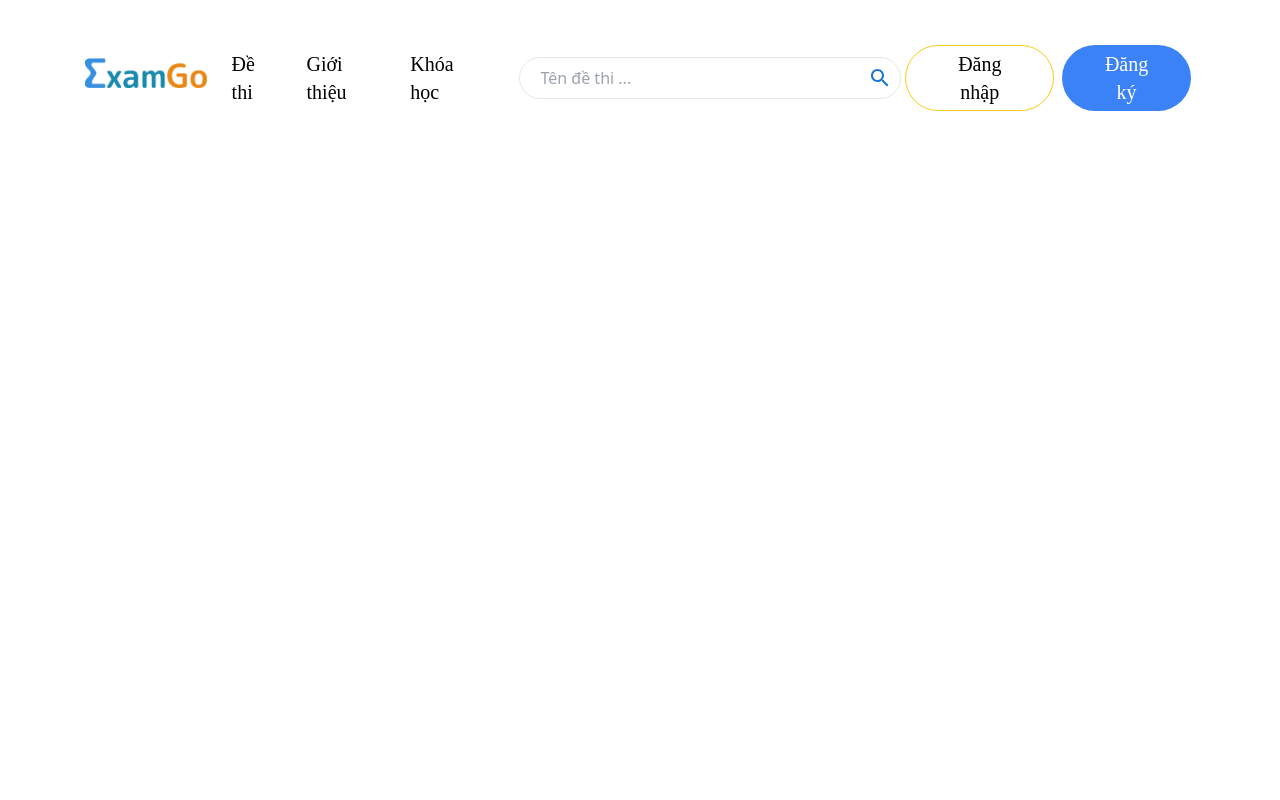
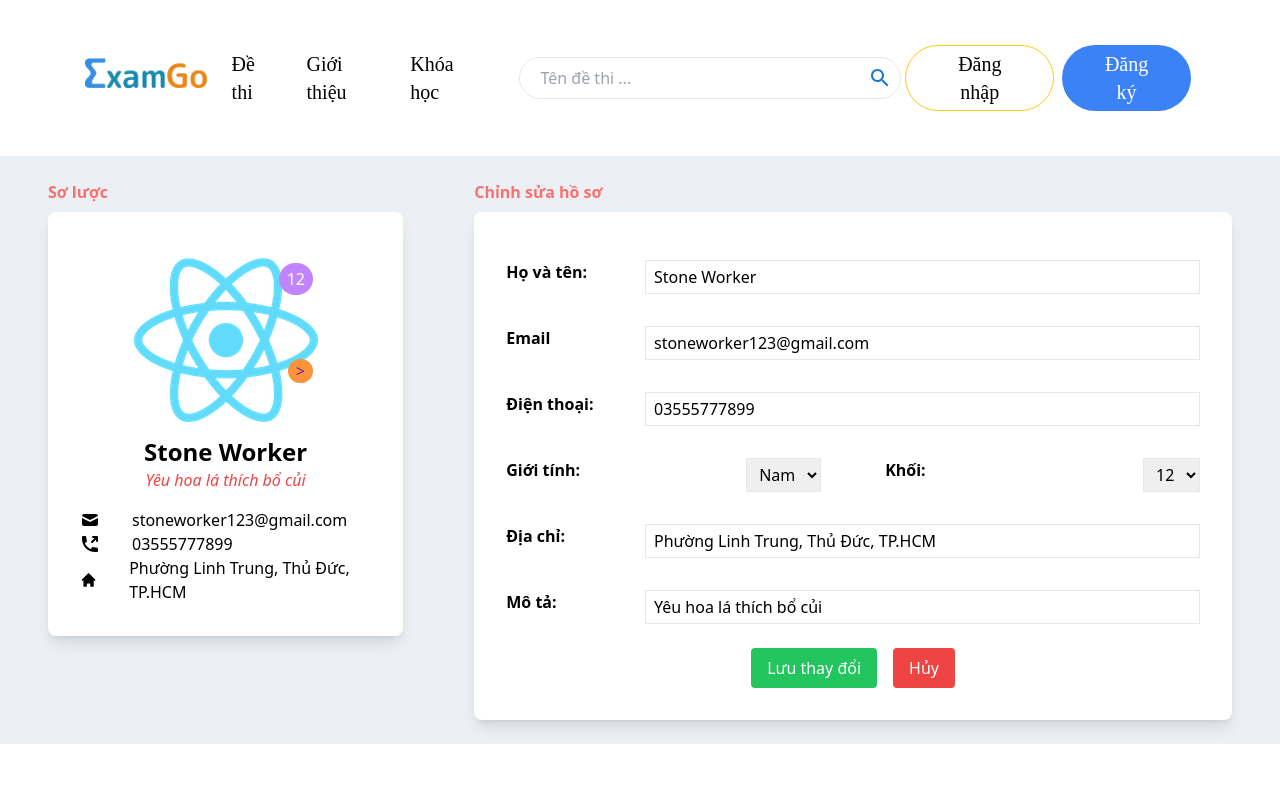
Before and after one commit to dungnguyenq1w2/ExamGo, a React (Create React App) app in the folder front-end/: page /user/edit in a window 1280 px wide. Shown: the top 800 px of the page. Built offline with nearby package versions, Linux system fonts and the light colour scheme.

Commit message:
add EditInfo component

```diff
--- a/front-end/src/features/User/index.jsx
+++ b/front-end/src/features/User/index.jsx
@@ -1,11 +1,12 @@
 import React from 'react';
 import { Route, Routes } from 'react-router-dom';
 import UserProfile from './pages/UserProfile';
-
+import EditInfo from './pages/EditInfo'
 function UserFeature(props) {
 	return (
 		<Routes>
 			<Route path="me" element={<UserProfile />} />
+			<Route path="edit" element={<EditInfo />} />
 		</Routes>
 	);
 }
--- /dev/null
+++ b/front-end/src/features/User/pages/EditInfo.jsx
@@ -0,0 +1,124 @@
+import React from 'react';
+import { useState } from 'react';
+const userInfo = {
+    name: "Stone Worker",
+    quote: "Yêu hoa lá thích bổ củi",
+    email: "stoneworker123@gmail.com",
+    phone: "03555777899",
+    address: "Phường Linh Trung, Thủ Đức, TP.HCM",
+    grade: 12,
+    gender: 1,
+}
+
+function EditInfo(props) {
+    const [userInfoInput, setUserInfoInput] = useState(userInfo);
+    const handleOnInputChange = (e) => {
+        setUserInfoInput(prev =>{
+            return {
+                ...prev,
+                [e.target.id]: e.target.value
+            }
+        })
+    }
+
+    return (
+        <div className="px-12 flex flex-col sm:text-[16px] bg-[#ECF0F4] py-6">
+            <div className="flex justify-between w-full">
+                <div className="flex flex-col basis-[30%]">
+                    <p className='font-bold text-red-400 mb-2'>Sơ lược</p>
+                    <div className="rounded-lg shadow-lg p-8 bg-white">
+                        <div className='text-center mb-4'>
+                            <div className='relative flex justify-center'>
+                                <img className='h-full rounded-full' src="/logo192.png" alt="avatar" />
+                                <div className='absolute top-[10%] right-[20%] px-2 py-1 rounded-full bg-purple-400 border-purple text-white'>{userInfo.grade}</div>
+                                <div className='absolute top-[60%] right-[20%] px-2 rounded-full bg-orange-400 text-purple-800'>{userInfo.gender ? ">" : "<"}</div>
+                            </div>
+                            <p className='font-bold text-2xl'>{userInfo.name}</p>
+                            <p className='italic text-red-500'>{userInfo.quote}</p>
+
+                        </div>
+                        <div>
+                            <div className='flex items-center'>
+                                <svg xmlns="http://www.w3.org/2000/svg" className="h-5 w-5" viewBox="0 0 20 20" fill="currentColor">
+                                    <path d="M2.003 5.884L10 9.882l7.997-3.998A2 2 0 0016 4H4a2 2 0 00-1.997 1.884z" />
+                                    <path d="M18 8.118l-8 4-8-4V14a2 2 0 002 2h12a2 2 0 002-2V8.118z" />
+                                </svg>
+                                <span className='ml-8'>{userInfo.email}</span>
+                            </div>
+                            <div className='flex items-center'>
+                                <svg xmlns="http://www.w3.org/2000/svg" className="h-5 w-5" viewBox="0 0 20 20" fill="currentColor">
+                                    <path d="M17.924 2.617a.997.997 0 00-.215-.322l-.004-.004A.997.997 0 0017 2h-4a1 1 0 100 2h1.586l-3.293 3.293a1 1 0 001.414 1.414L16 5.414V7a1 1 0 102 0V3a.997.997 0 00-.076-.383z" />
+                                    <path d="M2 3a1 1 0 011-1h2.153a1 1 0 01.986.836l.74 4.435a1 1 0 01-.54 1.06l-1.548.773a11.037 11.037 0 006.105 6.105l.774-1.548a1 1 0 011.059-.54l4.435.74a1 1 0 01.836.986V17a1 1 0 01-1 1h-2C7.82 18 2 12.18 2 5V3z" />
+                                </svg>
+                                <span className='ml-8'>{userInfo.phone}</span>
+                            </div>
+                            <div className='flex items-center'>
+                                <svg xmlns="http://www.w3.org/2000/svg" className="h-5 w-5" viewBox="0 0 20 20" fill="currentColor">
+                                    <path d="M10.707 2.293a1 1 0 00-1.414 0l-7 7a1 1 0 001.414 1.414L4 10.414V17a1 1 0 001 1h2a1 1 0 001-1v-2a1 1 0 011-1h2a1 1 0 011 1v2a1 1 0 001 1h2a1 1 0 001-1v-6.586l.293.293a1 1 0 001.414-1.414l-7-7z" />
+                                </svg>
+                                <span className='ml-8'>{userInfo.address}</span>
+                            </div>
+                        </div>
+                    </div>
+                </div>
+
+                <div className="flex flex-col md:basis-[64%] md:min-h-full ">
+                    <p className='font-bold text-red-400 mb-2'>Chỉnh sửa hồ sơ</p>
+                    <form className="rounded-lg shadow-lg flex-1 bg-white py-8">
+                        <div className="flex py-4 px-8">
+                            <label htmlFor='name' className='basis-[20%] font-semibold'>Họ và tên:</label>
+                            <input id="name" name='name' className='basis-[80%] border px-2 py-1' value={userInfoInput.name} onChange={e => handleOnInputChange(e)} />
+                        </div>
+                        <div className="flex py-4 px-8">
+                            <label htmlFor="email" className='basis-[20%] font-semibold'>Email</label>
+                            <input id="email" name='email' className='basis-[80%] border px-2 py-1' value={userInfoInput.email} onChange={e => handleOnInputChange(e)} />
+
+                        </div>
+                        <div className="flex py-4 px-8">
+                            <label htmlFor='phone' className='basis-[20%] font-semibold'>Điện thoại:</label>
+                            <input id="phone" name='phone' className='basis-[80%] border px-2 py-1' value={userInfoInput.phone} onChange={e => handleOnInputChange(e)} />
+
+                        </div>
+                        <div className='flex'>
+                            <div className="flex py-4 px-8 basis-[50%]  justify-between">
+                                <label htmlFor='gender' className='font-semibold'>Giới tính:</label>
+                                <select id="gender" name='gender' className='border px-2 py-1' value={userInfoInput.gender} onChange={e => handleOnInputChange(e)}>
+                                    <option value={0}>Nữ</option>
+                                    <option value={1}>Nam</option>
+                                </select>
+                            </div>
+                            <div className="flex py-4 px-8 basis-[50%]  justify-between">
+                                <label htmlFor='grade' className='font-semibold'>Khối:</label>
+                                <select id="grade" name='grade' className='border px-2 py-1' value={userInfoInput.grade} onChange={e => handleOnInputChange(e)}>
+                                    <option value={10}>10</option>
+                                    <option value={11}>11</option>
+                                    <option value={12}>12</option>
+                                </select>
+                            </div>
+                        </div>
+                        <div className="flex py-4 px-8">
+                            <label htmlFor='address' className='basis-[20%] font-semibold'>Địa chỉ:</label>
+                            <input id="address" name='address' className='basis-[80%] border px-2 py-1' value={userInfoInput.address} onChange={e => handleOnInputChange(e)} />
+
+                        </div>
+                        <div className="flex py-4 px-8">
+                            <label htmlFor='quote' className='basis-[20%] font-semibold'>Mô tả:</label>
+                            <input id="quote" name='quote' className='basis-[80%] border px-2 py-1' value={userInfoInput.quote} onChange={e => handleOnInputChange(e)} />
+                        </div>
+                        <div className='flex justify-center'>
+                            <button className="flex mt-2 px-4 py-2 rounded hover:bg-green-400 bg-green-500 text-white">
+                                Lưu thay đổi
+                            </button>
+                            <button className="flex ml-4 mt-2 px-4 py-2 rounded hover:bg-red-400 bg-red-500 text-white">
+                                Hủy
+                            </button>
+                        </div>
+                    </form>
+
+                </div>
+            </div>
+        </div>
+    );
+}
+
+export default EditInfo;
```
